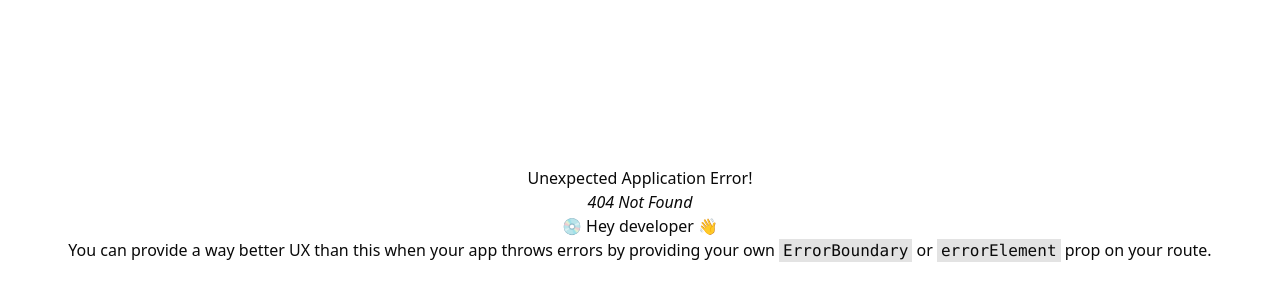
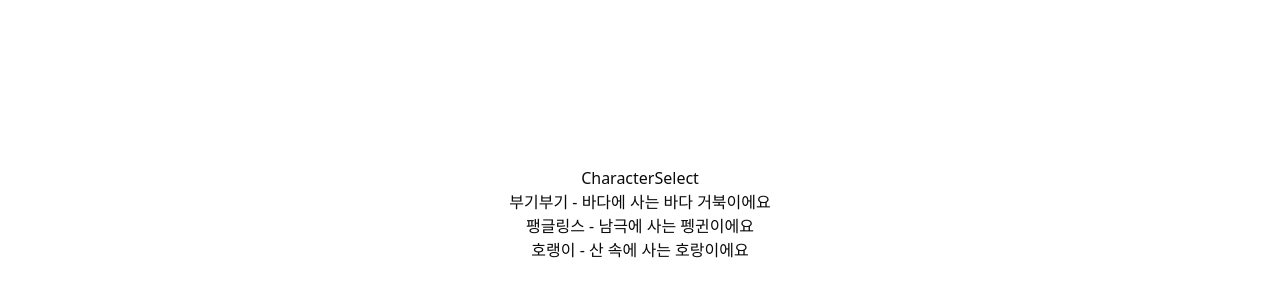
Before and after one commit to 8resd8/Econimal, a React (Vite) app in the folder FrontEnd/: page /charsel in a window 1280 px wide. Before the commit this address had no page. Shown: the part 186-486 px from the top of the page. Built offline with nearby package versions, Linux system fonts and the light colour scheme.

Commit message:
feat: 캐릭터 선택 폴더 구조 세팅

```diff
--- /dev/null
+++ b/FrontEnd/src/config/characterConfig.ts
@@ -0,0 +1,7 @@
+import { characterTypes } from './../types/characterTypes';
+
+export const characterConfig: characterTypes<string>[] = [
+  { name: '부기부기', description: '바다에 사는 바다 거북이에요' },
+  { name: '팽글링스', description: '남극에 사는 펭귄이에요' },
+  { name: '호랭이', description: '산 속에 사는 호랑이에요' },
+];
--- /dev/null
+++ b/FrontEnd/src/pages/character/CharacterSelect.tsx
@@ -0,0 +1,12 @@
+import PickChar from './features/PickChar';
+
+const CharacterSelect = () => {
+  //캐릭터 선택란
+  return (
+    <div>
+      <PickChar />
+    </div>
+  );
+};
+
+export default CharacterSelect;
--- /dev/null
+++ b/FrontEnd/src/pages/character/features/PickChar.tsx
@@ -0,0 +1,22 @@
+import { characterConfig } from '@/config/characterConfig';
+import { characterTypes } from './../../../types/characterTypes';
+import { useState } from 'react';
+
+const PickChar = () => {
+  const [selectChar, setSelectChar] = useState<characterTypes<string>>();
+
+  return (
+    <div>
+      <div>CharacterSelect</div>
+      <div>
+        {characterConfig.map((item) => (
+          <div key={item.name}>
+            {item.name} - {item.description}
+          </div>
+        ))}
+      </div>
+    </div>
+  );
+};
+
+export default PickChar;
--- a/FrontEnd/src/router.tsx
+++ b/FrontEnd/src/router.tsx
@@ -1,6 +1,7 @@
 import { createBrowserRouter } from 'react-router-dom';
 import Home from './pages/Home';
 import Town from './pages/town/Town';
+import CharacterSelect from './pages/character/CharacterSelect';
 
 export const router = createBrowserRouter([
   {
@@ -11,4 +12,8 @@ export const router = createBrowserRouter([
     path: '/town',
     element: <Town />,
   },
+  {
+    path: '/charsel',
+    element: <CharacterSelect />,
+  },
 ]);
--- /dev/null
+++ b/FrontEnd/src/types/characterTypes.ts
@@ -0,0 +1,6 @@
+export interface characterTypes<T> {
+  name: string;
+  description: string;
+  subStory?: T; //나중에 추가할 속성
+  detailStroy?: T; //나중에 추가할 속성
+}
```
